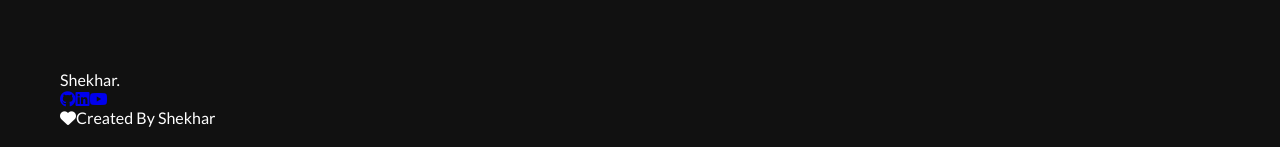
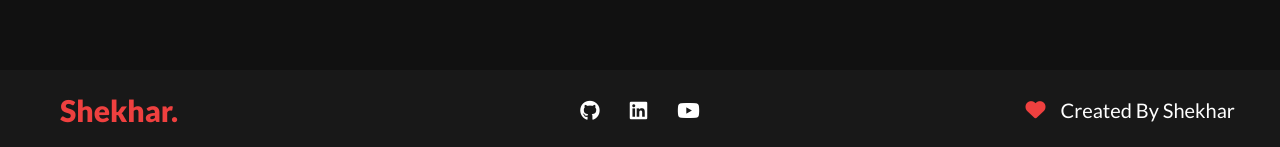
Before and after one commit to chandrashekhar-meshram/React---Portfolio, a React (Create React App) app: page / in a window 1280 px wide. Shown: the part 3683-3830 px from the top of the page. Built offline with nearby package versions, Linux system fonts and the light colour scheme.

Commit message:
Footer CSS added

```diff
--- a/src/style.css
+++ b/src/style.css
@@ -402,3 +402,61 @@ header .header-inner {
   color: #fff;
 }
 /* Project - End  */
+
+/* Footer - Start  */
+footer {
+  background: var(--dark-light);
+}
+
+footer .container {
+  display: flex;
+  align-items: center;
+  justify-content: space-between;
+  height: 80px;
+}
+
+footer .logo, footer .links, footer p {
+  flex: 0 0 33.33%;
+  max-width: 33.33%;
+  width: 100%;
+}
+
+footer .logo {
+  font-size: 30px;
+  line-height: 40px;
+  color: var(--red-text);
+  font-weight: 900;
+}
+
+footer .links {
+  display: flex;
+  align-items: center;
+  justify-content: center;
+}
+
+footer a, footer p {
+  margin: 0px 15px;
+  font-size: 20px;
+  line-height: 30px;
+  color: #fff;
+  cursor: pointer;
+  transition: 0.3s;
+}
+
+footer a:hover {
+  color: var(--red-text);
+}
+
+footer p {
+  display: flex;
+  justify-content: flex-end;
+  align-items: center;
+}
+
+footer p i {
+  margin-right: 15px;
+  color: var(--red-text);
+  font-size: 20px;
+  line-height: 30px;
+}
+/* Footer - End */
```
